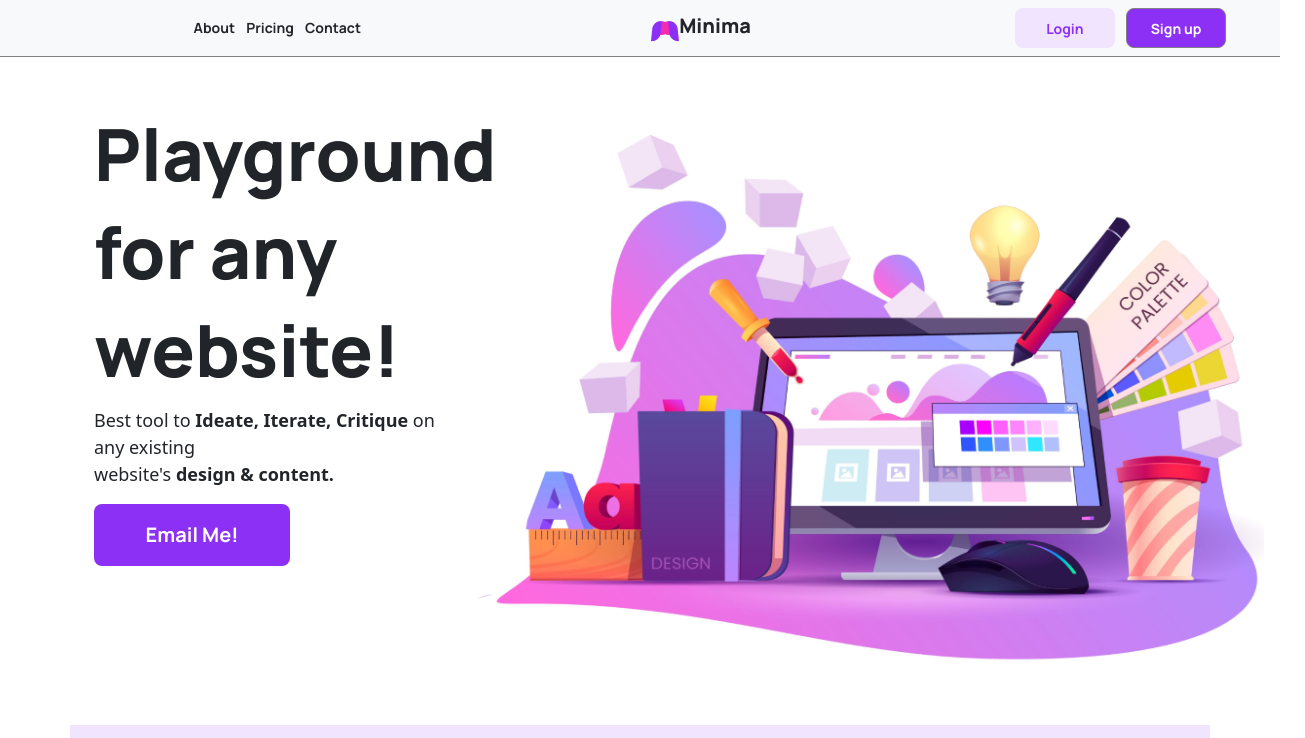
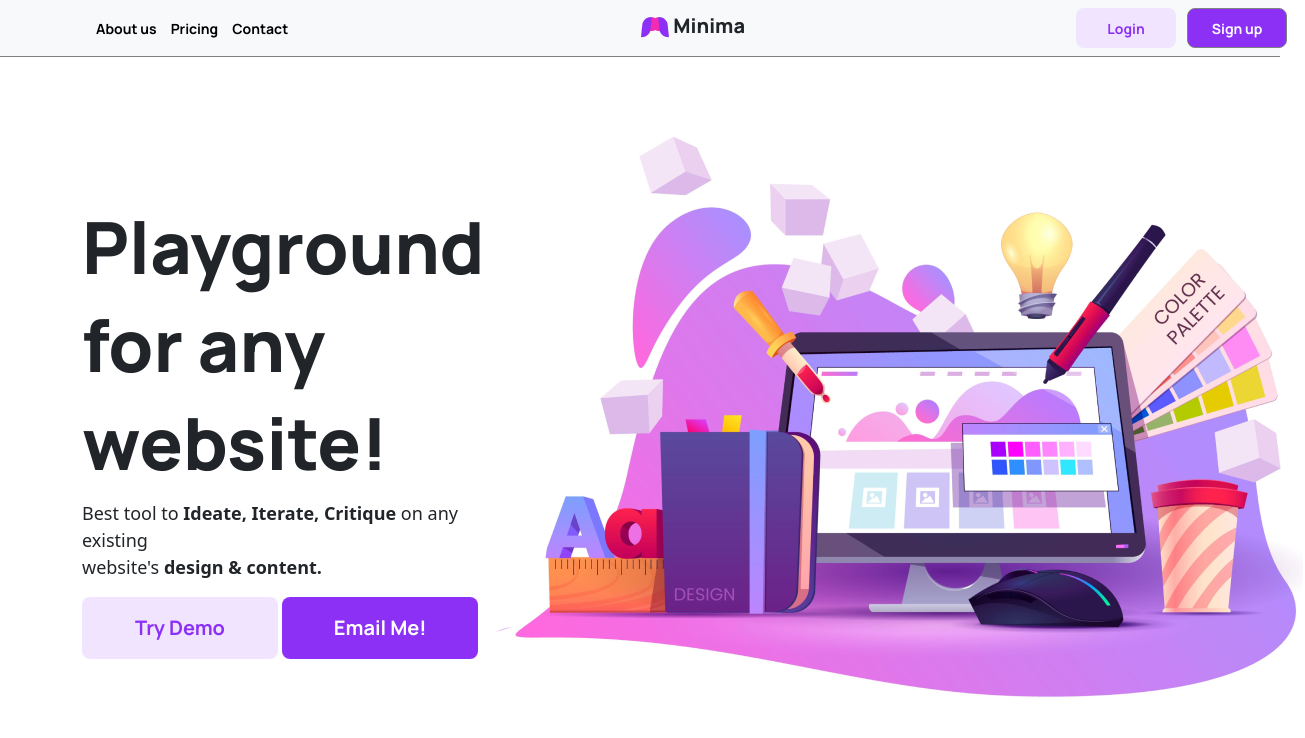
Before and after one commit to harvinder52/minima.github.io, a plain HTML site: page index.html in a window 1280 px wide. Shown: the top 738 px of the page, 1305 px wide, since content can reach past the window. Drawn offline with nearby package versions, Linux system fonts and the light colour scheme.

Commit message:
fixed some errors and layout change

```diff
--- a/index.html
+++ b/index.html
@@ -12,23 +12,30 @@
 
 
 </head>
-<body>
 <body data-bs-spy="scroll" data-bs-target="#navbarExample">
 
 
+
 <nav id="navbarExample" class="navbar navbar-expand-lg bg-light " style="background-color:red; border-bottom: 1px solid gray"aria-label="Main navigation">
-        <div class="container">
-        	  <button class="navbar-toggler p-0 border-0" type="button" id="navbarSideCollapse" aria-label="Toggle navigation">
-                <span class="navbar-toggler-icon"></span>
-            </button>
+        <div class="container ">
 
-        	 <div class="navbar-collapse offcanvas-collapse" id="navbarsExampleDefault">
-        	 	<span class="navLabel navLabel1">About</span >
-		<span class="navLabel navLabel2">Pricing</span>
-		<span class="navLabel navLabel3">Contact</span>
 
-		<span class="navTitle"><img style="position: relative;
-    top: 6%;left: -0.3%;" src="assets/navLogo.png">Minima</span>
+
+        	 <div class="collapse navbar-collapse">
+        	 	<ul class="navbar-nav">
+        	 		<li class="nav-item">
+        	 			<a href="#About" class="navLabel"> About us </a>
+        	 		</li>
+        	 		<li class="nav-item">
+        	 			<a href="#Pricing" class="navLabel">Pricing</a>
+        	 		</li>
+        	 		<li class="nav-item">
+        	 			<a href="#contact" class="navLabel">Contact</a>
+        	 		</li>
+        	 	</ul>
+
+
+				<span class="navTitle"  ><img style="position: relative;top: -7%;left: -4%;" src="assets/navLogo.png">Minima</span>
 
 		<button id="btnLogin">Login</button>
 		<button id="btnSignup">Sign up</button>
@@ -38,27 +45,33 @@
                 	 </div> <!-- end of navbar-collapse -->
         </div> <!-- end of container -->
     </nav>
- <header id="header" class="container-sm pt-5">
+
+
+
+<section class="bg-transparent pt-5">
+
 	<div class="container">
-            <div class="row">
-                <div class="col-4">
-                    <div class="text-container">
+
+		<div class="d-sm-flex align-items-center">
+			<div>
 				 <h1 class="minFont">Playground for any website!  </h1>
 				 <p style="font-size: 18px">Best tool to <b>Ideate, Iterate, Critique</b> on any existing <br> website's <b>design & content.</b> <p>
+				<button id="btnTry">Try Demo</button>
 				<button id="emailBtn" >Email Me!</button>
 
-                    </div> <!-- end of text-container -->
-                </div> <!-- end of col -->
-                <div class="col-4">
+			</div>
+			<img  class="img-fluid d-none d-sm-block" src="assets/heroMIN.png">
 
-                	<div class="divHeroIMG"style="">
-	<img id="heroIMG" src="assets/heroMIN.png">
 		</div>
 
-                </div> <!-- end of col -->
-            </div> <!-- end of row -->
-        </div> <!-- end of container -->
-    </header>
+	</div>
+
+
+
+
+
+</section>
+
 
    	<div class="container" style="background-color: #f1e4ff">
 
@@ -124,17 +137,18 @@
     <p style="display: flex;justify-content: center;">Enter your Email to get future updates..</p>
 
     <div class="container">
+    	<div class="row">
     		 <form  id="minForm" method="POST" name="google-sheet">
    	   <input type="email" id="inputEmail" name="Email" placeholder="john@gmail.com">
    	   <input id="minSubmit"type="submit" name="submit" value="Submit">
 
    </form>
     	</div>
+
+   </div>
   </div>
 
 </div>
-
-
 
 <script src="src/minimaHomePage.js"></script>
 
@@ -142,5 +156,8 @@
 
 
 
+
+
+
 </body>
 </html>
--- a/src/minimaHomePage.css
+++ b/src/minimaHomePage.css
@@ -219,8 +219,9 @@ font-family: Manrope;
 	font-weight: bold;
 	font-size: 14px;
 	line-height: 20px;
-	position: relative;
-	top:25%;
+	padding-left: 14px;
+	color: black;
+	text-decoration: none;
 
 }
 .navLabel1{
@@ -243,7 +244,7 @@ font-family: Manrope;
 .navTitle{
 	position: relative;
 	top:25%;
-	left: 38%;
+	left: 32%;
 	height: 28px;
 	width: 107px;
 	font-family: Manrope;
--- a/src/minimaHomePage.js
+++ b/src/minimaHomePage.js
@@ -1,28 +1,30 @@
 console.log("made with love")
 
 
-let inputEmail = document.querySelector('#inputEmail');
+// let inputEmail = document.querySelector('#inputEmail');
 
-inputEmail.oninput = function (){
- if (/^\w+([\.-]?\w+)*@\w+([\.-]?\w+)*(\.\w{2,3})+$/.test(inputEmail.value))
-  {
-    console.log("email valid")
-    return (true)
-  }
-    console.log("You have entered an invalid email address!")
-    return (false)
-}
+// inputEmail.oninput = function (){
+//  if (/^\w+([\.-]?\w+)*@\w+([\.-]?\w+)*(\.\w{2,3})+$/.test(inputEmail.value))
+//   {
+//     console.log("email valid")
+//     return (true)
+//   }
+//     console.log("You have entered an invalid email address!")
+//     return (false)
+// }
 
 
-let mainWrapper = document.querySelector(".mainWrapper");
+
 
 
 var modal = document.getElementById("myModal");
-var btn = document.getElementById("emailBtn");
+var btn2 = document.getElementById("emailBtn");
 
 var span = document.getElementsByClassName("close")[0];
 
-btn.onclick = function() {
+btn2.onclick = function() {
+
+
   modal.style.display = "block";
   console.log("button clicked emalBtn")
   document.body.style.overflow = "hidden"
```
Lines whose indentation alone changed are shown as unchanged.
